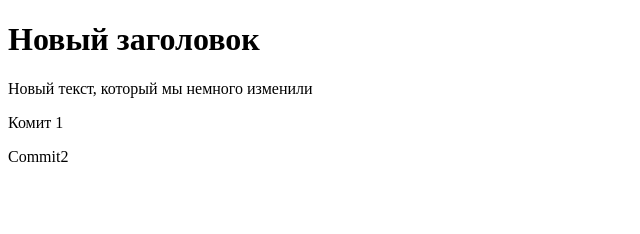
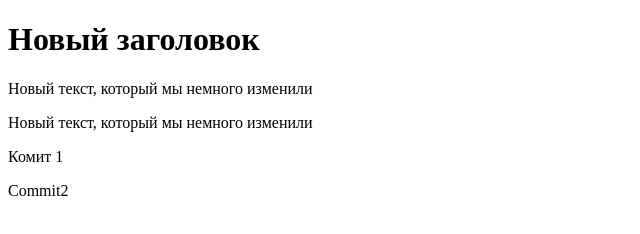
Before and after one commit to LudmilaShulgina/git_basics, a plain HTML site: page index.html in a window 1280 px wide. Shown: the whole page, without its empty margins (0-640 px from the left). Drawn offline with Linux system fonts and the light colour scheme.

Commit message:
длодл

```diff
--- a/index.html
+++ b/index.html
@@ -9,6 +9,7 @@
 <body>
     <h1>Новый заголовок</h1>
     <p>Новый текст, который мы немного изменили</p>
+    <p>Новый текст, который мы немного изменили</p>
     <p>Комит 1</p>
     <p>Commit2</p>
 </body>
```
